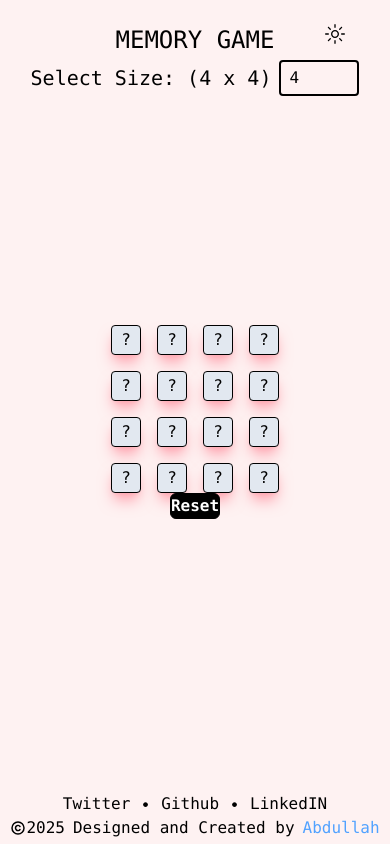
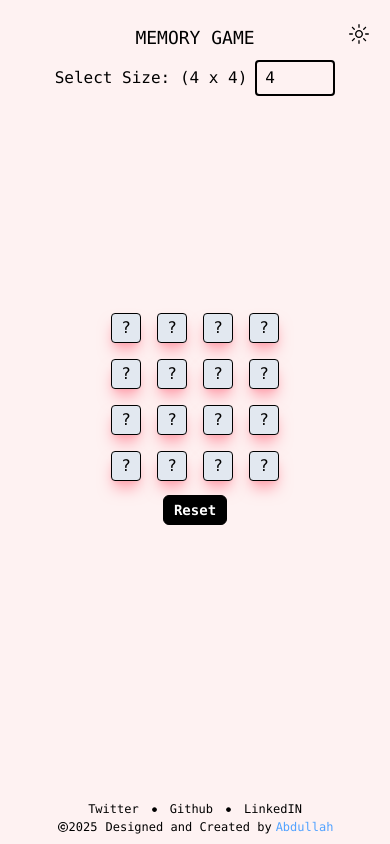
Before and after one commit to abhub23/React-Flip-Game, a React (Vite) app: page /game in a window 390 px wide. Built offline with nearby package versions, Linux system fonts and the light colour scheme.

Commit message:
final changes

```diff
--- a/src/components/Footer.tsx
+++ b/src/components/Footer.tsx
@@ -11,16 +11,17 @@ const Footer = () => {
   },[year])
 
   return (
-    <div className='fixed bottom-0 h-10 flex flex-col justify-center items-center text-black dark:text-white'>
-      <p className='flex flex-row items-center mx-2'>
+    <div className='fixed bottom-0 lg:h-10 h-[36px] flex flex-col justify-center items-center text-black dark:text-white'>
+      <p className='flex flex-row items-center mx-2 lg:text-[16px] text-[12px]'>
       <a href="https://x.com/abdullah_twt23" target='_blank' className='mr-2 transition-all duration-300 hover:text-blue-500'>Twitter</a> <DotFilledIcon/>
       <a href="https://github.com/abhub23" target='_blank' className='mx-2 transition-all duration-300 hover:text-blue-500'>Github</a> <DotFilledIcon />
       <a href="https://www.linkedin.com/in/abdullah-mukri-84a56b220/" target='_blank' className='ml-2 transition-all duration-300 hover:text-blue-500'>LinkedIN</a>  </p>
 
-      <div className='mb-4 flex flex-row items-center'>
-       <PiCopyrightBold/> <span className='mr-2'>{year}</span> Designed and Created by{" "}
+      <div className='mb-4 flex flex-row items-center lg:text-[16px] text-[12px]'>
+       <PiCopyrightBold/>
+       <span className='mr-2 lg:text-[16px] text-[12px]'>{year}</span> Designed and Created by{" "}
         <a
-          className="ml-2 text-blue-400 hover:underline"
+          className="lg:ml-2 ml-[4px] text-blue-400 hover:underline"
           target="_blank"
           href="https://x.com/abdullah_twt23"
         >
--- a/src/pages/Game.tsx
+++ b/src/pages/Game.tsx
@@ -100,12 +100,12 @@ const Game = () => {
       <div>
         <div className={`flex flex-col min-h-screen bg-red-50 dark:bg-zinc-950 items-center justify-center p-4 font-mono`}>
           <div className="fixed mb-2 flex justify-center items-end">
-            <h1 className='fixed top-6 mb-2 text-2xl text-black dark:text-white'>MEMORY GAME</h1>
-            <p className="fixed right-10 top-6 h-[24px] dark:text-white mb-2" onClick={handleTheme}>{theme == 'light' ? <MoonIcon className="h-[20px] w-[30px] cursor-pointer" /> : <SunIcon className="h-[20px] w-[30px] cursor-pointer" />}</p>
+            <h1 className='fixed top-6 mb-2 lg:text-[24px] text-[18px] text-black dark:text-white'>MEMORY GAME</h1>
+            <p className="fixed lg:right-10 right-4 top-6 lg:h-[24px] h-[20px] dark:text-white mb-2" onClick={handleTheme}>{theme == 'light' ? <MoonIcon className="h-[20px] w-[30px] cursor-pointer" /> : <SunIcon className="h-[20px] w-[30px] cursor-pointer" />}</p>
           </div>
 
-          <div className="fixed top-[60px]  font-thin flex items-center justify-center">
-            <label htmlFor="gridSize" className='mr-2 text-xl text-black dark:text-white'>
+          <div className="fixed top-[60px] font-thin flex items-center justify-center">
+            <label htmlFor="gridSize" className='mr-2 lg:text-xl text-14px text-black dark:text-white'>
               Select Size: ({gridSize} x {gridSize}){" "}
             </label>
             <input
@@ -150,13 +150,13 @@ const Game = () => {
             })}
           </motion.div>
 
-          {won && <div className="lg:p-[2px] lg:h-[40px] lg:mt-[24px] lg:text-[32px] font-semibold text-green-500 animate-bounce"> You won </div>}
+          {won && <div className="lg:p-[2px] p-[2px] lg:h-[40px] h-[30px] lg:mt-[24px] mt-[14px] lg:text-[32px] text-[20px] font-semibold text-green-500 animate-bounce"> You won </div>}
 
           {<motion.button
             initial={{ opacity: 0, y: 60 }}
             animate={{ opacity: 1, y: 0 }}
             transition={{ duration: 0.6 }}
-            className="lg:p-[4px] lg:px-[18px] lg:h-[40px] lg:mt-[28px] lg:mb-[14px] lg-h-[80px] text-white bg-black dark:text-black dark:bg-white  border-1 border-black rounded-[6px] dark:border-white lg:text-[22px] font-semibold cursor-pointer"
+            className="lg:p-[4px] p-[4px] lg:px-[18px] px-[10px] lg:h-[40px] h-[30px] lg:mt-[28px] mt-[14px] lg:mb-[14px] mb-[6px] text-white bg-black dark:text-black dark:bg-white  border-1 border-black rounded-[6px] dark:border-white lg:text-[22px] text-[14px] font-semibold cursor-pointer"
             onClick={initializeGame}>{won == true ? 'Play again' : 'Reset'}
           </motion.button>}
           <Footer />
```
